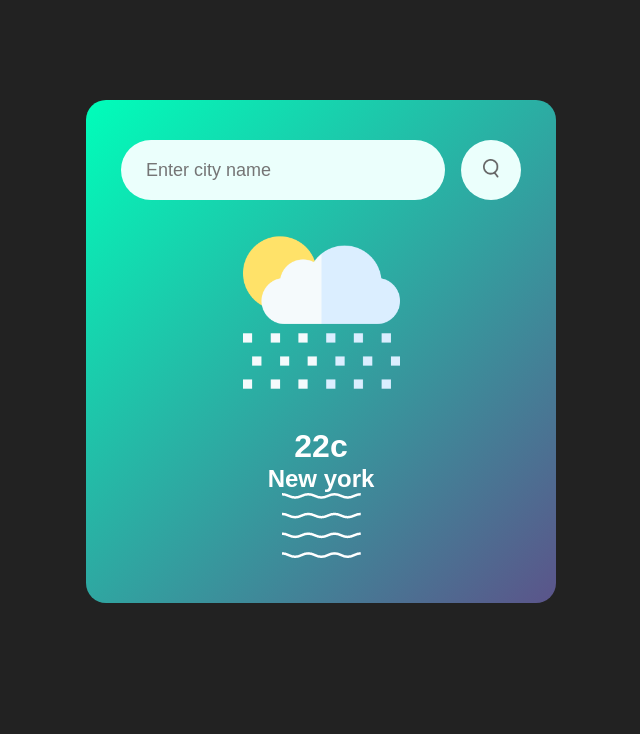
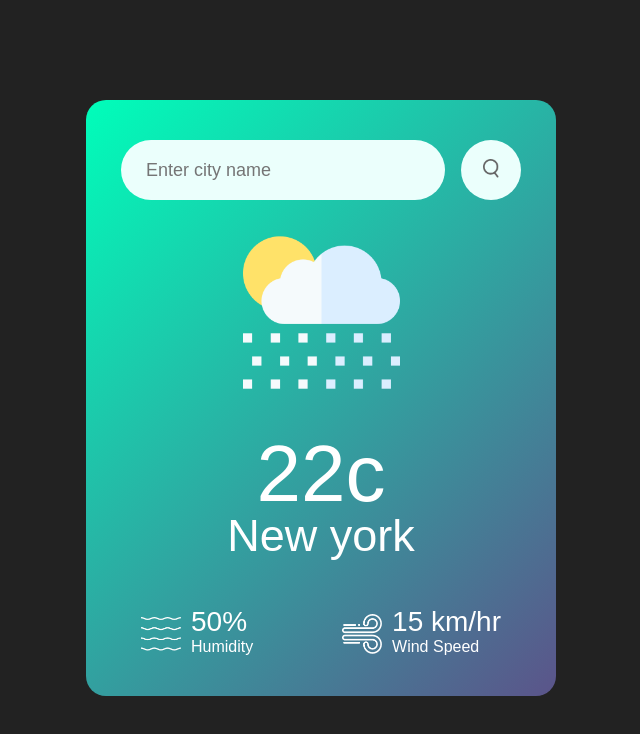
Before and after one commit to gargsona7130/Weather_App, a plain HTML site: page index.html in a window 1280 px wide. Shown: the whole page, without its empty margins (319-959 px from the left). Drawn offline with Linux system fonts and the light colour scheme.

Commit message:
Added Js

```diff
--- a/index.html
+++ b/index.html
@@ -22,12 +22,39 @@
                 <div class="col">
                     <img src="images/humidity.png">
                     <div>
-                        <p class="humidity"></p>
+                        <p class="humidity"> 50% </p>
+                        <p> Humidity </p>
+                    </div>
+                </div>
+                <div class="col">
+                    <img src="images/wind.png">
+                    <div>
+                        <p class="wind"> 15 km/hr </p>
+                        <p> Wind Speed </p>
                     </div>
                 </div>
             </div>
         </div>
     </div>
 
+    <script>
+        const apiKey = " ";
+        const apiUrl = " ";
+
+        async function checkWeather(){
+            const response = await fetch(apiUrl + `&appid=${apikey}`);
+            var data = await response.json();
+
+            console.log(data);
+
+            document.querySelector(".city").innerHTML = data.name;
+            document.querySelector(".temp").innerHTML = data.main.temp;
+            document.querySelector(".humidity").innerHTML = data.main.humidity;
+            document.querySelector(".wind").innerHTML = data.wind.speed;
+        }
+
+        checkWeather();
+    </script>
+
 </body>
 </html>
--- a/style.css
+++ b/style.css
@@ -53,3 +53,38 @@ body{
 .search button img{
     width: 16px;
 }
+
+.weather h1{
+    font-size: 80px;
+    font-weight: 500;
+}
+
+.weather h2{
+    font-size: 45px;
+    font-weight: 400;
+    margin-top: -10px;
+}
+
+.details{
+    display:flex;
+    align-items: center;
+    justify-content: space-between;
+    padding: 0 20px;
+    margin-top: 50px;
+}
+
+.col{
+    display:flex;
+    align-items: center;
+    text-align:left;
+}
+
+.col img{
+    width: 40px;
+    margin-right: 10px;
+}
+
+.humidity, .wind{
+    font-size: 28px;
+    margin-top: -6px;
+}
```
